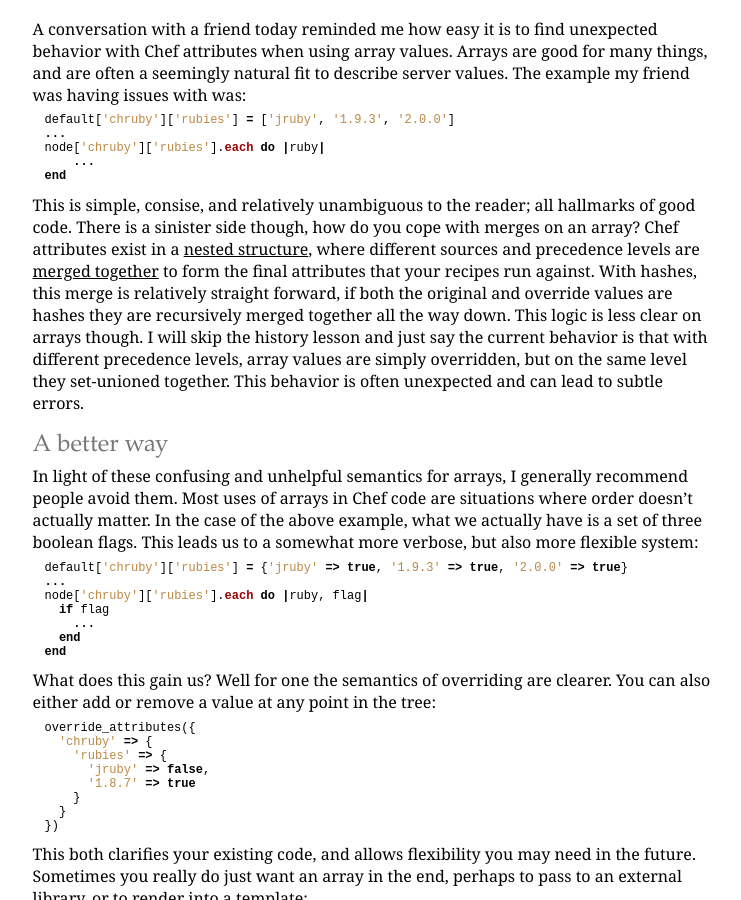
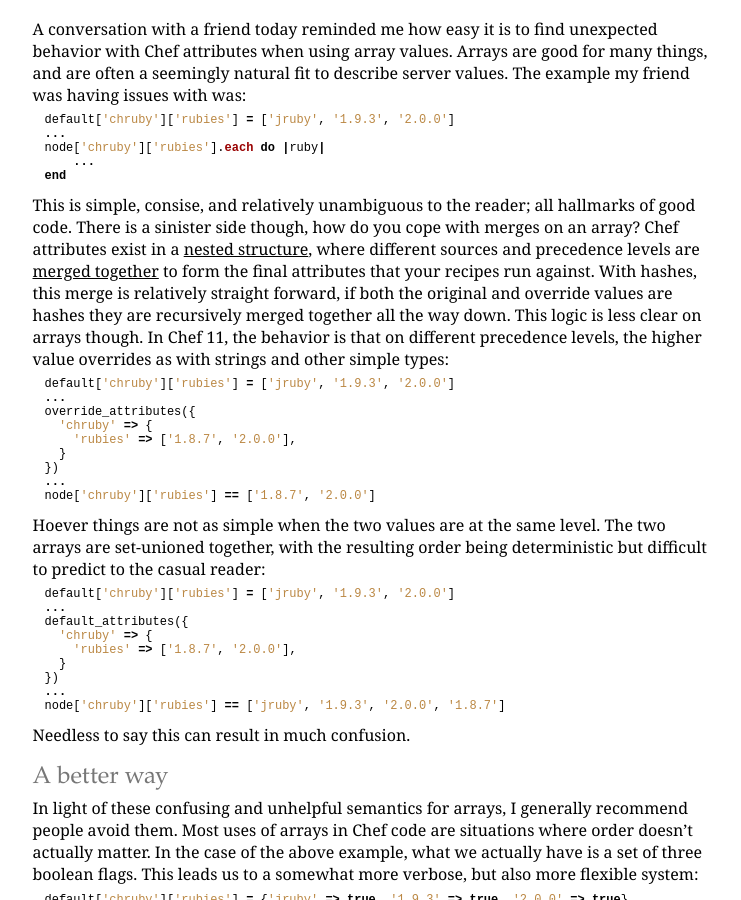
Before and after one commit to coderanger/coderanger.net, a Jekyll site: the page built from _posts/2013-06-02-arrays-and-chef.markdown, in a window 1280 px wide and 900 px high, scrolled down 253 px. Shown: the whole window, without its empty margins (256-997 px from the left). Built offline with Jekyll 4.4.1, drawn with Linux system fonts in a browser that asks for light colours; nearby versions of some CDN libraries; some web fonts are replaced; Markdown is read by kramdown in place of the engine named in the settings; comment, search, counter and statistics services are not loaded.

Commit message:
Better examples of the current behavior.

```diff
--- a/_posts/2013-06-02-arrays-and-chef.markdown
+++ b/_posts/2013-06-02-arrays-and-chef.markdown
@@ -13,7 +13,35 @@
 end
 {% endhighlight %}
 
-This is simple, consise, and relatively unambiguous to the reader; all hallmarks of good code. There is a sinister side though, how do you cope with merges on an array? Chef attributes exist in a [nested structure](http://docs.opscode.com/essentials_cookbook_attribute_files.html#attribute-precedence), where different sources and precedence levels are [merged together](https://github.com/opscode/chef/blob/master/lib/chef/mixin/deep_merge.rb) to form the final attributes that your recipes run against. With hashes, this merge is relatively straight forward, if both the original and override values are hashes they are recursively merged together all the way down. This logic is less clear on arrays though. I will skip the history lesson and just say the current behavior is that with different precedence levels, array values are simply overridden, but on the same level they set-unioned together. This behavior is often unexpected and can lead to subtle errors.
+This is simple, consise, and relatively unambiguous to the reader; all hallmarks of good code. There is a sinister side though, how do you cope with merges on an array? Chef attributes exist in a [nested structure](http://docs.opscode.com/essentials_cookbook_attribute_files.html#attribute-precedence), where different sources and precedence levels are [merged together](https://github.com/opscode/chef/blob/master/lib/chef/mixin/deep_merge.rb) to form the final attributes that your recipes run against. With hashes, this merge is relatively straight forward, if both the original and override values are hashes they are recursively merged together all the way down. This logic is less clear on arrays though. In Chef 11, the behavior is that on different precedence levels, the higher value overrides as with strings and other simple types:
+
+{% highlight ruby %}
+default['chruby']['rubies'] = ['jruby', '1.9.3', '2.0.0']
+...
+override_attributes({
+  'chruby' => {
+    'rubies' => ['1.8.7', '2.0.0'],
+  }
+})
+...
+node['chruby']['rubies'] == ['1.8.7', '2.0.0']
+{% endhighlight %}
+
+Hoever things are not as simple when the two values are at the same level. The two arrays are set-unioned together, with the resulting order being deterministic but difficult to predict to the casual reader:
+
+{% highlight ruby %}
+default['chruby']['rubies'] = ['jruby', '1.9.3', '2.0.0']
+...
+default_attributes({
+  'chruby' => {
+    'rubies' => ['1.8.7', '2.0.0'],
+  }
+})
+...
+node['chruby']['rubies'] == ['jruby', '1.9.3', '2.0.0', '1.8.7']
+{% endhighlight %}
+
+Needless to say this can result in much confusion.
 
 ## A better way
 
```
